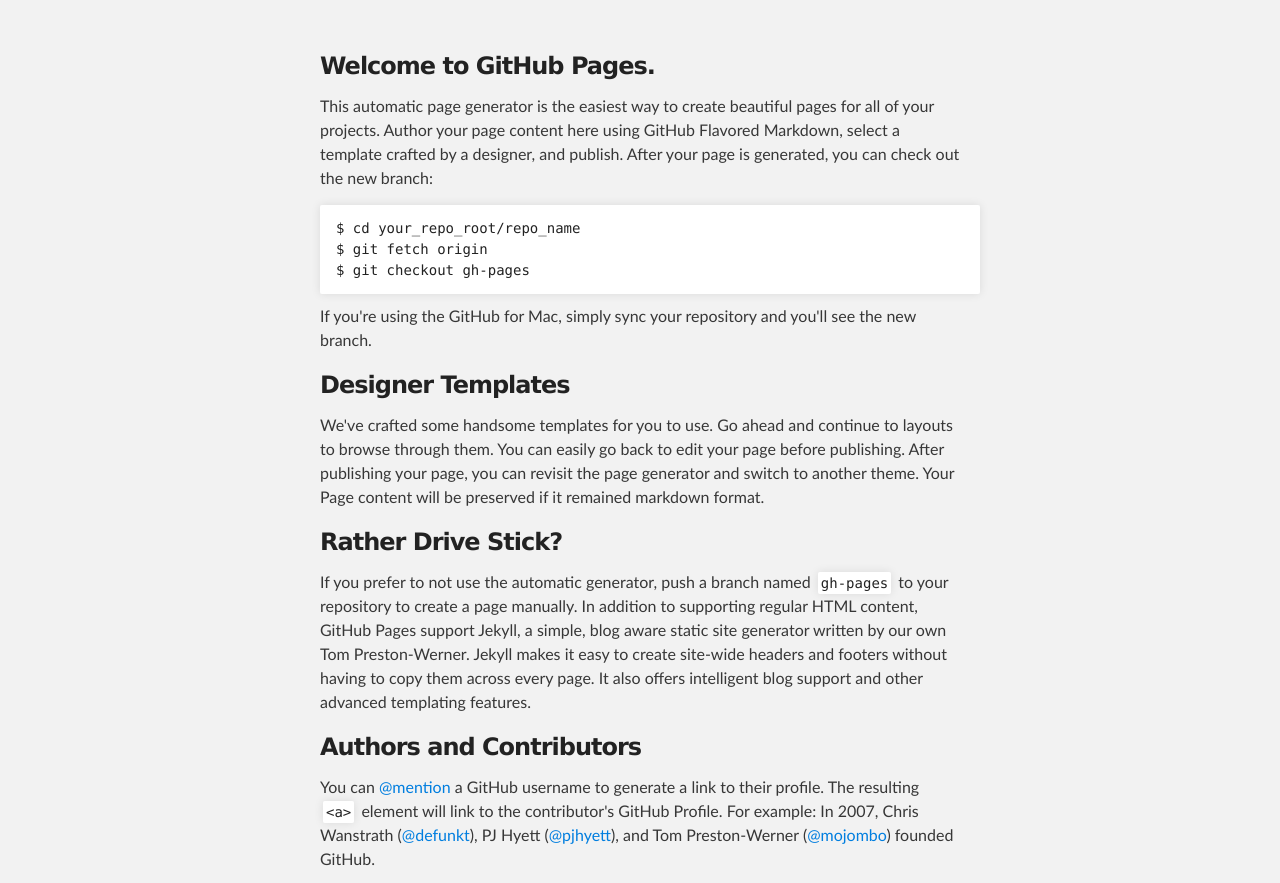
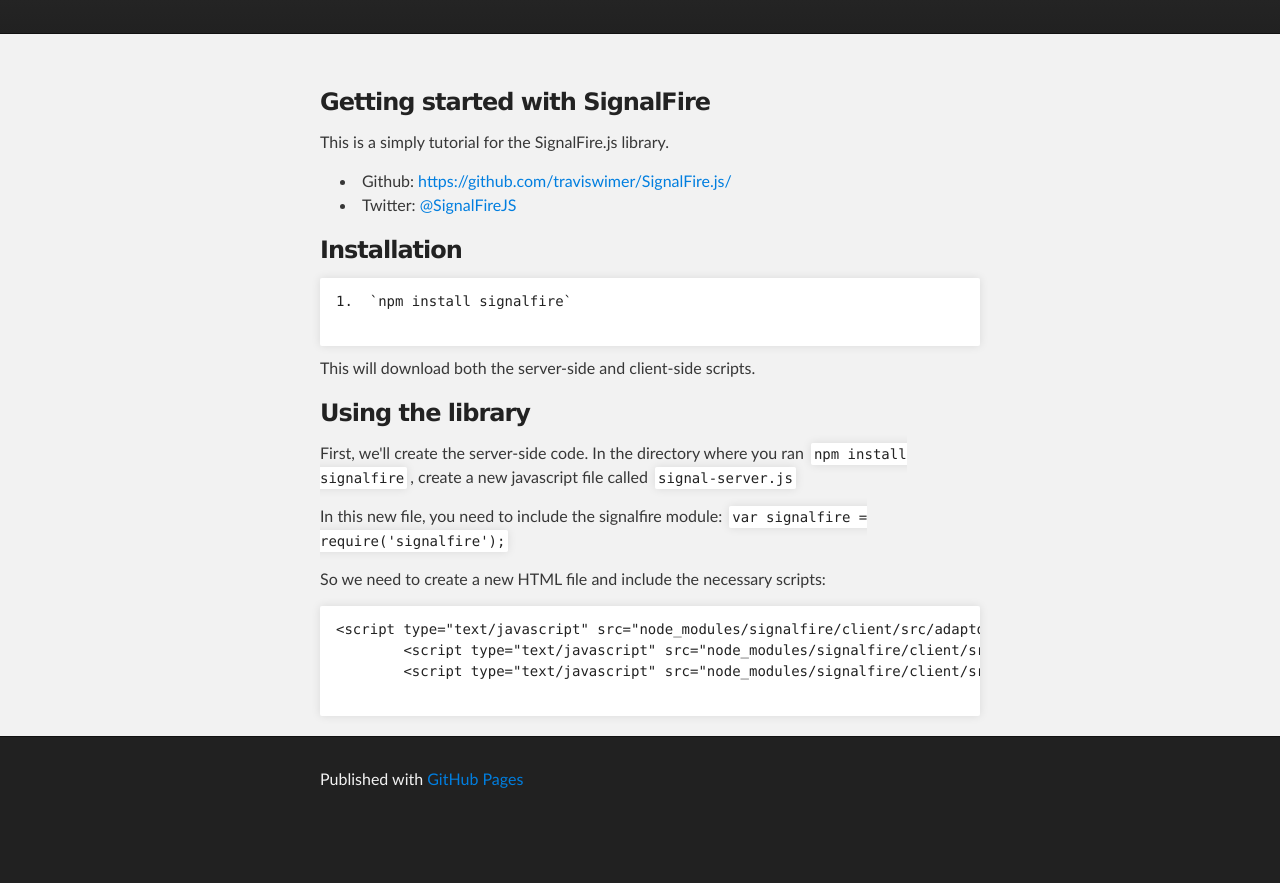
Before and after one commit to signalfirejs/signalfirejs.github.io, a plain HTML site: page index.html in a window 1280 px wide. Shown: the part 212-1095 px from the top of the page. After the commit the page ends 1038 px from the top, so only its background shows below. Drawn offline with Linux system fonts and the light colour scheme.

Commit message:
Added content

```diff
--- a/index.html
+++ b/index.html
@@ -4,11 +4,11 @@
   <head>
     <meta charset='utf-8' />
     <meta http-equiv="X-UA-Compatible" content="chrome=1" />
-    <meta name="description" content="Signalfirejs.github.io : Signaling Library" />
+    <meta name="description" content="SignalFire.JS : RTCPeerConnection signaling library/npm module. It does the signaling and then gets out of your way." />
 
     <link rel="stylesheet" type="text/css" media="screen" href="stylesheets/stylesheet.css">
 
-    <title>Signalfirejs.github.io</title>
+    <title>SignalFire.js</title>
   </head>
 
   <body>
@@ -16,10 +16,10 @@
     <!-- HEADER -->
     <div id="header_wrap" class="outer">
         <header class="inner">
-          <a id="forkme_banner" href="https://github.com/signalfirejs">View on GitHub</a>
+          <a id="forkme_banner" href="https://github.com/traviswimer/SignalFire.js">View on GitHub</a>
 
-          <h1 id="project_title">Signalfirejs.github.io</h1>
-          <h2 id="project_tagline">Signaling Library</h2>
+          <h1 id="project_title">SignalFire.JS</h1>
+          <h2 id="project_tagline">RTCPeerConnection signaling library/npm module. It does the signaling and then gets out of your way.</h2>
 
         </header>
     </div>
@@ -27,32 +27,35 @@
     <!-- MAIN CONTENT -->
     <div id="main_content_wrap" class="outer">
       <section id="main_content" class="inner">
-        <h3>Welcome to GitHub Pages.</h3>
+        <h3>Getting started with SignalFire</h3>
 
-<p>This automatic page generator is the easiest way to create beautiful pages for all of your projects. Author your page content here using GitHub Flavored Markdown, select a template crafted by a designer, and publish. After your page is generated, you can check out the new branch:</p>
+        <p>This is a simply tutorial for the SignalFire.js library.</p>
 
-<pre><code>$ cd your_repo_root/repo_name
-$ git fetch origin
-$ git checkout gh-pages
-</code></pre>
+        <ul>
+        <li>  Github: <a href="https://github.com/traviswimer/SignalFire.js/">https://github.com/traviswimer/SignalFire.js/</a>
+        </li>
+        <li>  Twitter: <a href="https://github.com/SignalFireJS" class="user-mention">@SignalFireJS</a>
+        </li>
+        </ul><h3>Installation</h3>
 
-<p>If you're using the GitHub for Mac, simply sync your repository and you'll see the new branch.</p>
+        <pre><code>1.  `npm install signalfire`
+        </code></pre>
 
-<h3>Designer Templates</h3>
+        <p>This will download both the server-side and client-side scripts.</p>
 
-<p>We've crafted some handsome templates for you to use. Go ahead and continue to layouts to browse through them. You can easily go back to edit your page before publishing. After publishing your page, you can revisit the page generator and switch to another theme. Your Page content will be preserved if it remained markdown format.</p>
+        <h3>Using the library</h3>
 
-<h3>Rather Drive Stick?</h3>
+        <p>First, we'll create the server-side code. In the directory where you ran <code>npm install signalfire</code>, create a new javascript file called <code>signal-server.js</code></p>
 
-<p>If you prefer to not use the automatic generator, push a branch named <code>gh-pages</code> to your repository to create a page manually. In addition to supporting regular HTML content, GitHub Pages support Jekyll, a simple, blog aware static site generator written by our own Tom Preston-Werner. Jekyll makes it easy to create site-wide headers and footers without having to copy them across every page. It also offers intelligent blog support and other advanced templating features.</p>
+        <p>In this new file, you need to include the signalfire module:
+        <code>var signalfire = require('signalfire');</code></p>
 
-<h3>Authors and Contributors</h3>
+        <p>So we need to create a new HTML file and include the necessary scripts:</p>
 
-<p>You can <a href="https://github.com/blog/821" class="user-mention">@mention</a> a GitHub username to generate a link to their profile. The resulting <code>&lt;a&gt;</code> element will link to the contributor's GitHub Profile. For example: In 2007, Chris Wanstrath (<a href="https://github.com/defunkt" class="user-mention">@defunkt</a>), PJ Hyett (<a href="https://github.com/pjhyett" class="user-mention">@pjhyett</a>), and Tom Preston-Werner (<a href="https://github.com/mojombo" class="user-mention">@mojombo</a>) founded GitHub.</p>
-
-<h3>Support or Contact</h3>
-
-<p>Having trouble with Pages? Check out the documentation at <a href="http://help.github.com/pages">http://help.github.com/pages</a> or contact <a href="mailto:support@github.com">support@github.com</a> and we’ll help you sort it out.</p>
+        <pre><code>&lt;script type="text/javascript" src="node_modules/signalfire/client/src/adaptor.js"&gt;&lt;/script&gt;
+        &lt;script type="text/javascript" src="node_modules/signalfire/client/src/socket.io.js"&gt;&lt;/script&gt;
+        &lt;script type="text/javascript" src="node_modules/signalfire/client/src/signalfire-client.js"&gt;&lt;/script&gt;
+        </code></pre>
       </section>
     </div>
 
```
